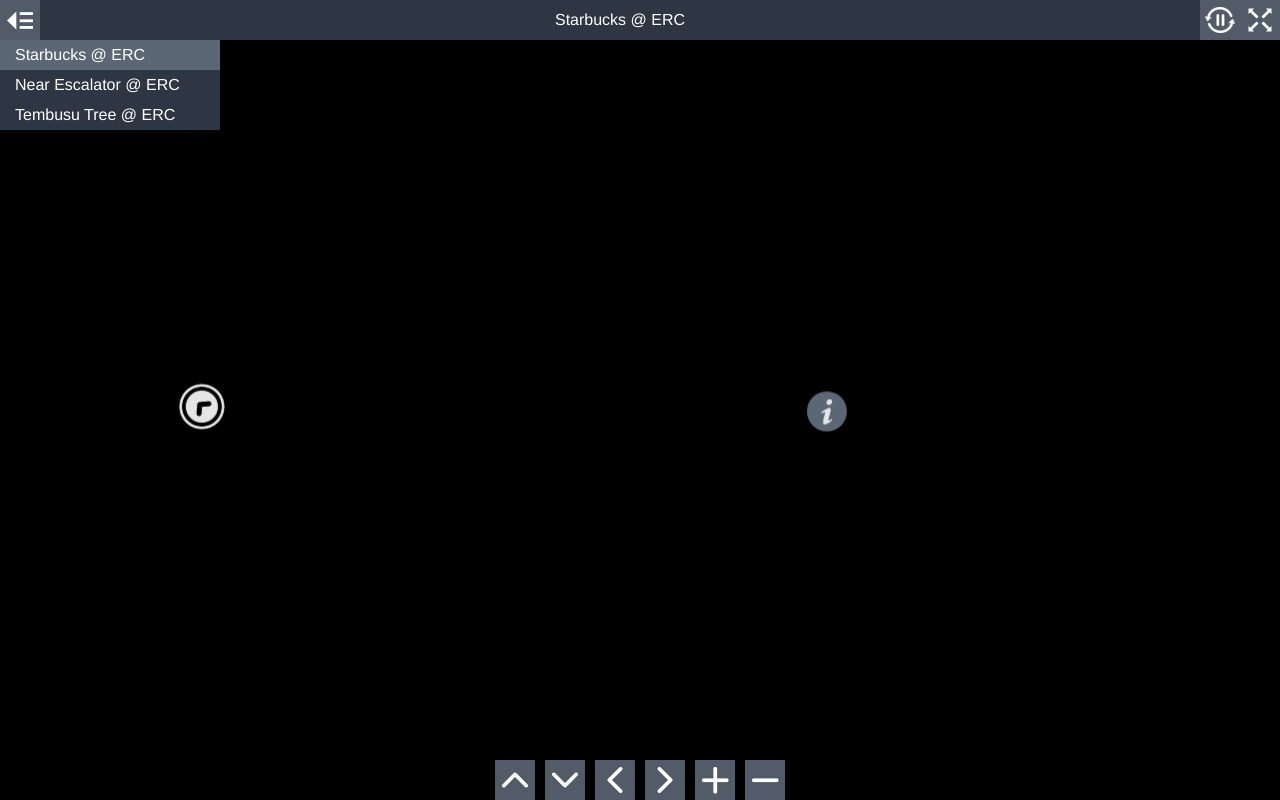
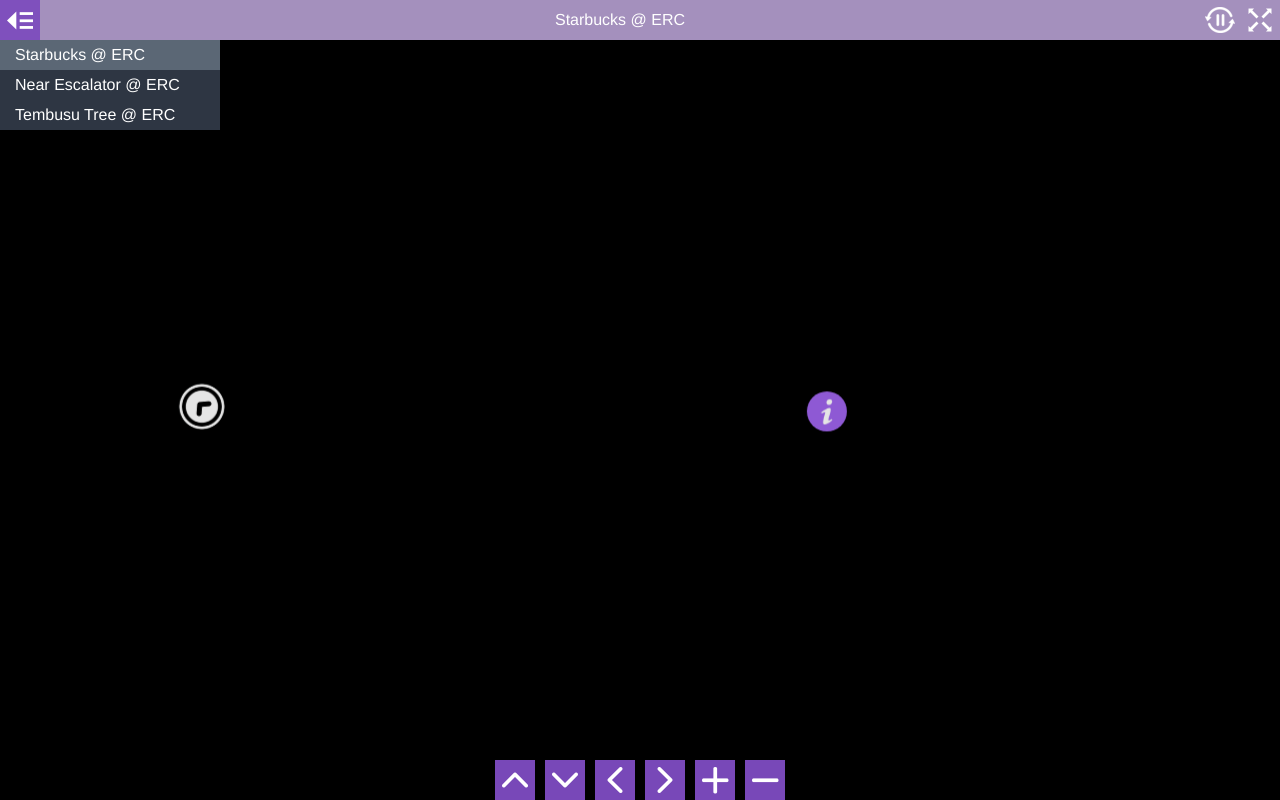
Before and after one commit to Sagefern/ERCWebTour, a plain HTML site: page index.html in a window 1280 px wide. Drawn offline with Linux system fonts and the light colour scheme.

Commit message:
Update style.css
Purple backgrounds

```diff
--- a/style.css
+++ b/style.css
@@ -79,8 +79,8 @@ body.multiple-scenes.mobile #titleBar {
   height: 100%;
   line-height: 30px;
   padding: 5px;
-  background-color: rgb(58,68,84);
-  background-color: rgba(58,68,84,0.8);
+  background-color: rgb(205,180,237);
+  background-color: rgba(205,180,237,0.8);
   overflow: hidden;
   text-overflow: ellipsis;
   white-space: nowrap;
@@ -103,8 +103,8 @@ body.multiple-scenes.mobile #titleBar {
   width: 40px;
   height: 40px;
   padding: 5px;
-  background-color: rgb(103,115,131);
-  background-color: rgba(103,115,131,0.8);
+  background-color: rgb(205,180,237);
+  background-color: rgba(205,180,237,0.8);
 }
 
 .mobile #fullscreenToggle {
@@ -153,8 +153,8 @@ body.fullscreen-enabled #fullscreenToggle {
   width: 40px;
   height: 40px;
   padding: 5px;
-  background-color: rgb(103,115,131);
-  background-color: rgba(103,115,131,0.8);
+  background-color: rgb(205,180,237);
+  background-color: rgba(205,180,237,0.8);
 }
 
 .mobile #autorotateToggle {
@@ -207,8 +207,8 @@ body.fullscreen-enabled.mobile #autorotateToggle {
   width: 40px;
   height: 40px;
   padding: 5px;
-  background-color: rgb(103,115,131);
-  background-color: rgba(103,115,131,0.8);
+  background-color: rgb(159,100,237);
+  background-color: rgba(159,100,237,0.8);
 }
 
 .mobile #sceneListToggle {
@@ -376,8 +376,8 @@ body.single-scene #sceneList, body.single-scene #sceneListToggle {
 
   border-radius: 5px;
 
-  background-color: rgb(58,68,84);
-  background-color: rgba(58,68,84,0.8);
+  background-color: rgb(219,191,255);
+  background-color: rgba(219,191,255,0.8);
 
   color: #fff;
 
@@ -453,7 +453,7 @@ body.single-scene #sceneList, body.single-scene #sceneListToggle {
   width: 40px;
   height: 40px;
   border-radius: 20px;
-  background-color: rgb(103,115,131);
+  background-color: rgb(159,100,237);
   cursor: pointer;
   -webkit-transition: width 0.3s ease-in-out 0.5s,
                       border-radius 0.3s ease-in-out 0.5s;
@@ -786,8 +786,8 @@ body.single-scene #sceneList, body.single-scene #sceneListToggle {
   width: 40px;
   height: 40px;
   padding: 5px;
-  background-color: rgb(103,115,131);
-  background-color: rgba(103,115,131,0.8);
+  background-color: rgb(150,90,230);
+  background-color: rgba(150,90,230,0.8);
 }
 
 body.view-control-buttons .viewControlButton {
```
